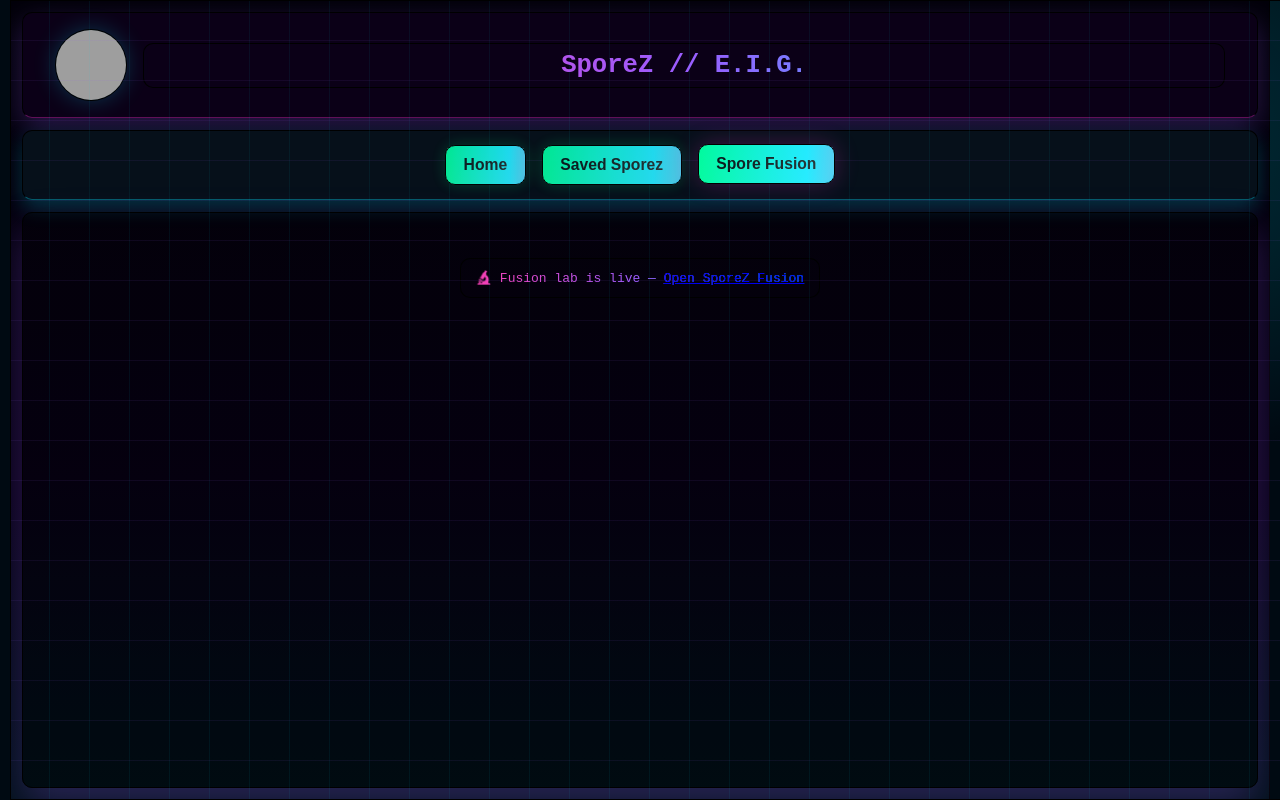
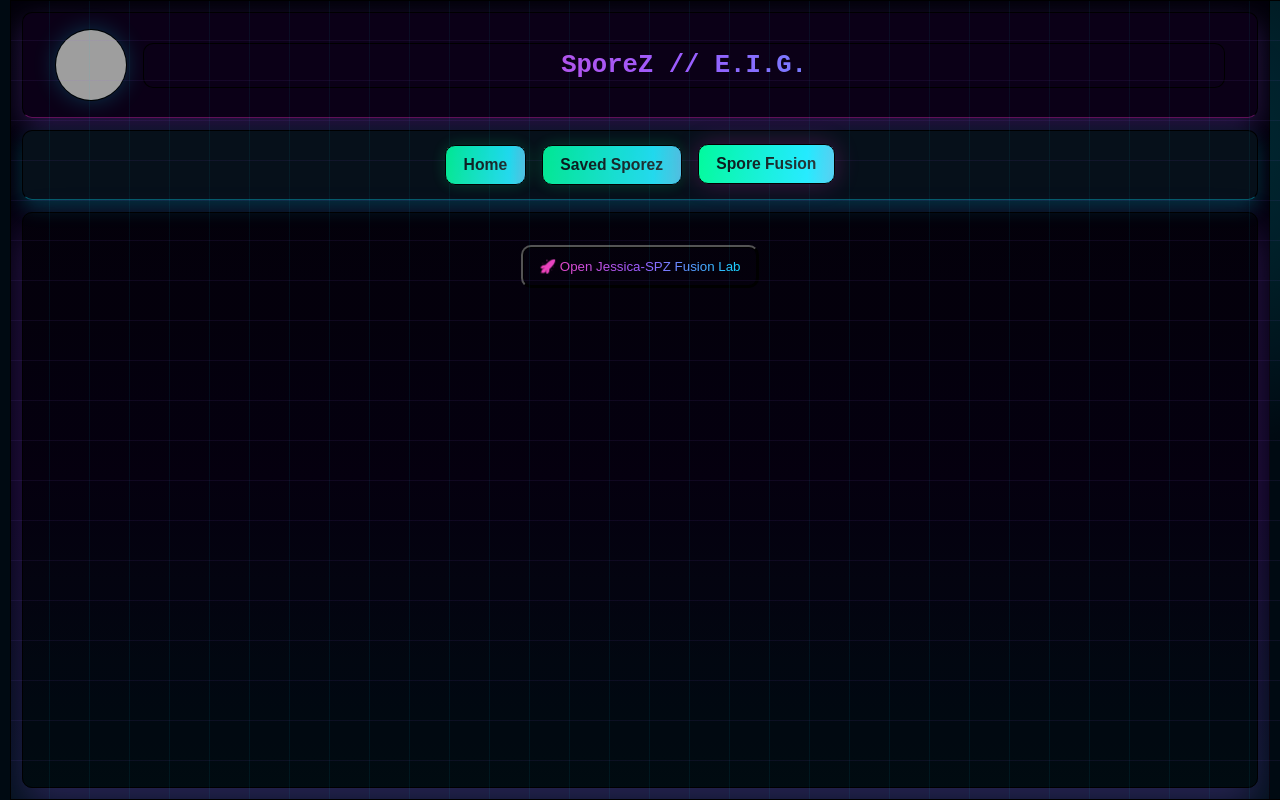
Before and after one commit to DjPressPlay/SporeZ22, a React (Vite) app: page / in a window 1280 px wide. Both pictures are taken after a click on the button "Spore Fusion". Built offline with nearby package versions, Linux system fonts and the light colour scheme; grey boxes are pictures that could not be loaded.

Commit message:
Update App.tsx

```diff
--- a/src/App.tsx
+++ b/src/App.tsx
@@ -449,14 +449,16 @@ export default function App() {
 
         {activeTab === "Saved Sporez" && <SavedSporez />}
 
-     {activeTab === "Spore Fusion" && (
-  <p className="blk-inset r10 txt-neon" style={{ padding: "0.75rem 1rem" }}>
-    🔬 Fusion lab is live —{" "}
-    <a href="https://jessicaspz.netlify.app/" target="_blank" rel="noopener noreferrer">
-      Open SporeZ Fusion
-    </a>
-  </p>
+ {activeTab === "Spore Fusion" && (
+  <button
+    className="blk-inset r10 txt-neon"
+    style={{ padding: "0.75rem 1rem", cursor: "pointer" }}
+    onClick={() => window.open("https://jessicaspz.netlify.app/", "_blank")}
+  >
+    🚀 Open Jessica-SPZ Fusion Lab
+  </button>
 )}
+
 
       </main>
 
```
